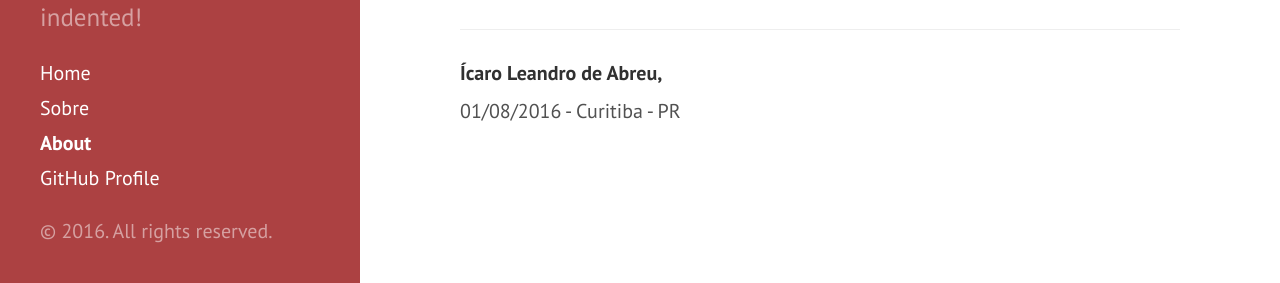
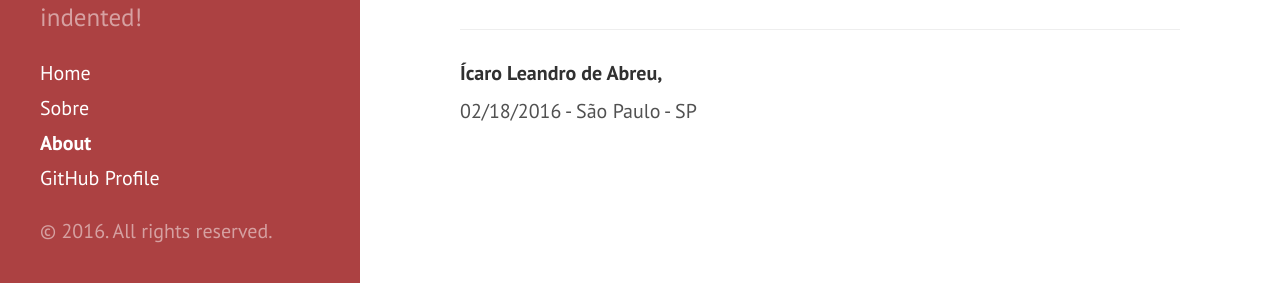
Before and after one commit to icaroabreu/icaroabreu.github.io, a Jekyll site: the page built from about.md, in a window 1280 px wide and 900 px high, scrolled down 3862 px. Shown: the part 614-897 px from the top of the window. Built offline with Jekyll 4.4.1, drawn with Linux system fonts in a browser that asks for light colours; Markdown is read by kramdown in place of the engine named in the settings.

Commit message:
Update about.md

```diff
--- a/about.md
+++ b/about.md
@@ -111,4 +111,4 @@ I'm a challenge driven, self taught, responsible and updated Android developer w
 ####I declare, upon my responsibility, trustyworthy the information displayed in this page
 ----------
 #####Ícaro Leandro de Abreu,
-01/08/2016 - Curitiba - PR
+02/18/2016 - São Paulo - SP
```
